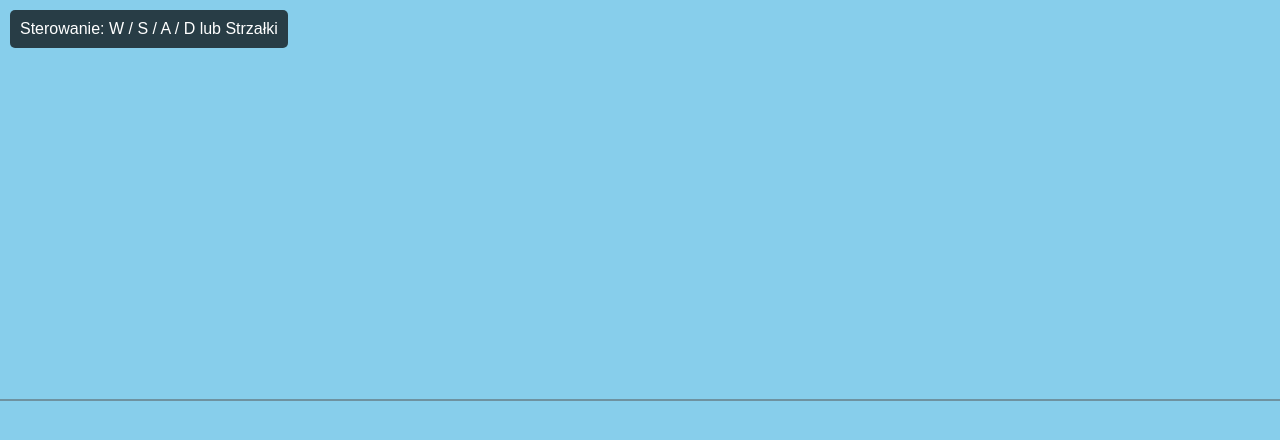
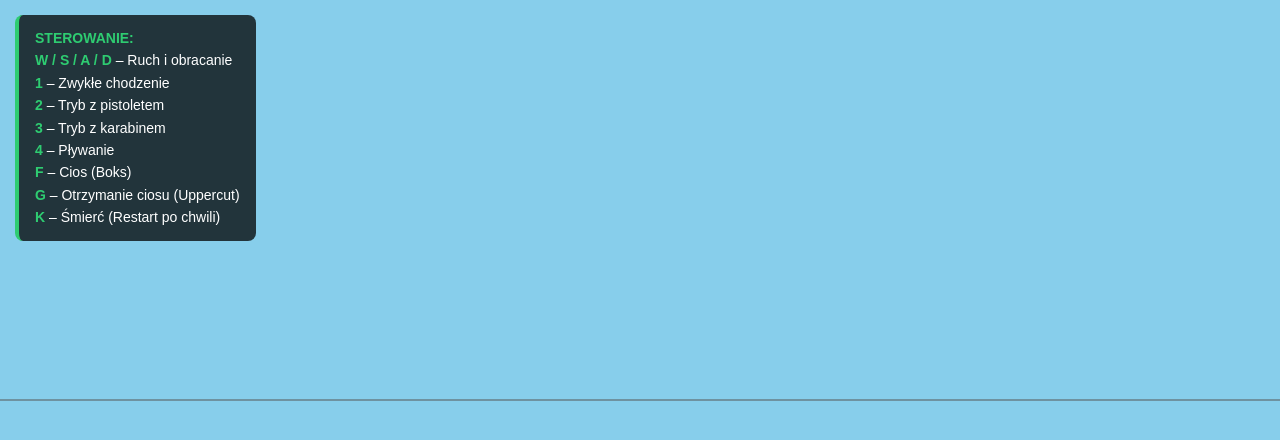
Before and after one commit to cscasepro/GTAV, a plain HTML site: page index.html in a window 1280 px wide. Drawn offline with nearby package versions, Linux system fonts and the light colour scheme; animation ran at ten frames a second.

Commit message:
Update index.html

```diff
--- a/index.html
+++ b/index.html
@@ -9,24 +9,39 @@
             margin: 0;
             overflow: hidden;
             background-color: #111;
-            font-family: sans-serif;
+            font-family: Arial, sans-serif;
         }
-        #info {
+        #hud {
             position: absolute;
-            top: 10px;
-            left: 10px;
+            top: 15px;
+            left: 15px;
             color: white;
-            background: rgba(0,0,0,0.7);
-            padding: 10px;
-            border-radius: 5px;
+            background: rgba(0, 0, 0, 0.75);
+            padding: 12px 16px;
+            border-radius: 8px;
+            font-size: 14px;
+            line-height: 1.6;
             pointer-events: none;
+            border-left: 4px solid #2ecc71;
+        }
+        #hud b {
+            color: #2ecc71;
         }
     </style>
 </head>
 <body>
-    <div id="info">Sterowanie: W / S / A / D lub Strzałki</div>
+    <div id="hud">
+        <b>STEROWANIE:</b><br>
+        <b>W / S / A / D</b> – Ruch i obracanie<br>
+        <b>1</b> – Zwykłe chodzenie<br>
+        <b>2</b> – Tryb z pistoletem<br>
+        <b>3</b> – Tryb z karabinem<br>
+        <b>4</b> – Pływanie<br>
+        <b>F</b> – Cios (Boks)<br>
+        <b>G</b> – Otrzymanie ciosu (Uppercut)<br>
+        <b>K</b> – Śmierć (Restart po chwili)
+    </div>
 
-    <!-- Importujemy Three.js oraz loader do plików glTF przez nowoczesne moduły ES -->
     <script type="importmap">
         {
           "imports": {
```
